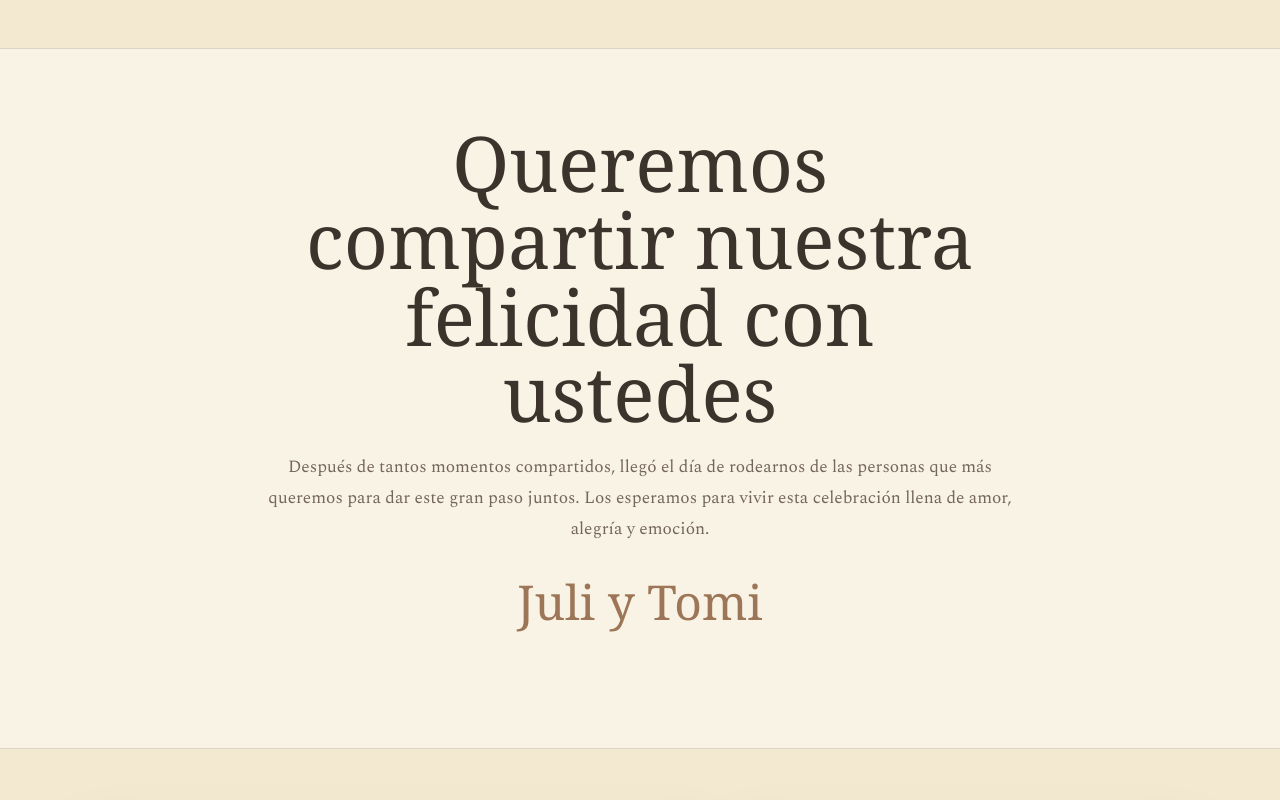
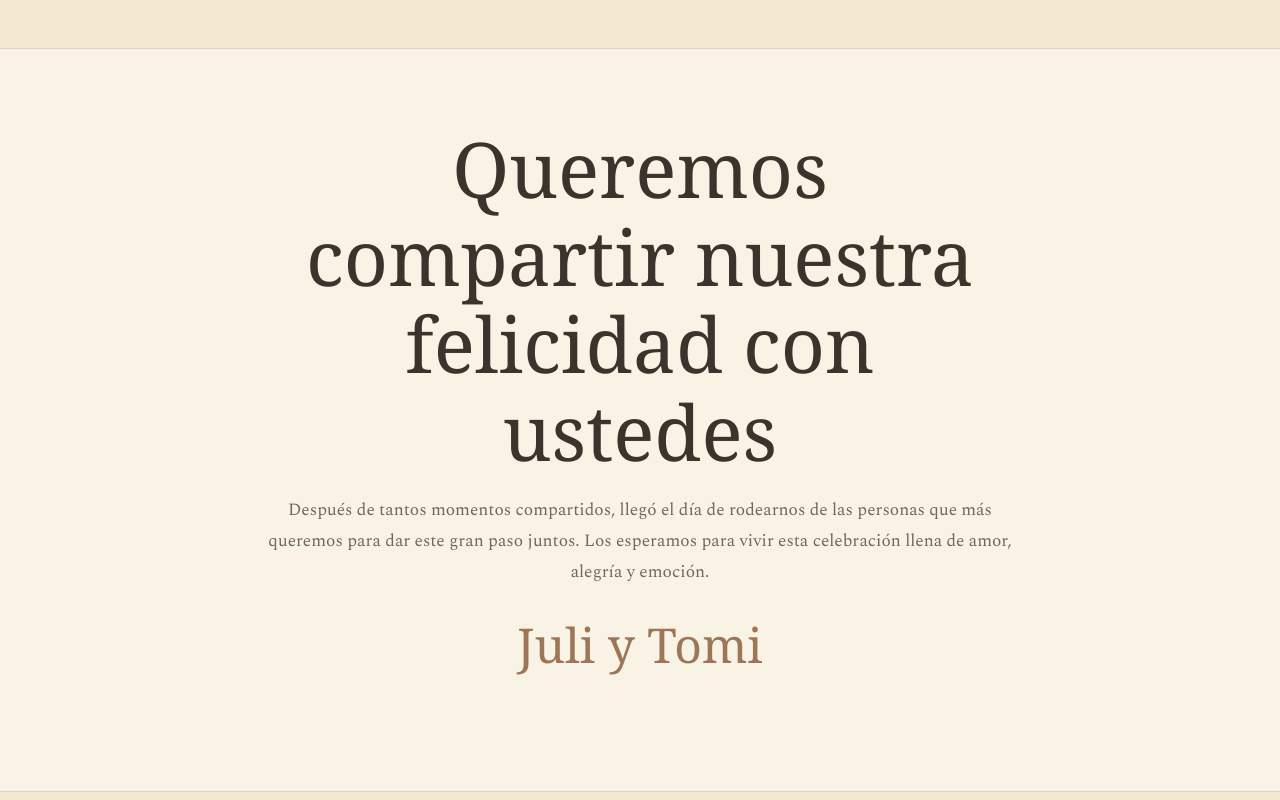
Before and after one commit to juligoro/wedding, a Next.js app: page / in a window 1280 px wide. Shown: the part 720-1520 px from the top of the page. Built offline with nearby package versions, Linux system fonts and the light colour scheme; a web font is replaced by a local one.

Commit message:
Increase landing title line height

```diff
--- a/app/globals.css
+++ b/app/globals.css
@@ -91,7 +91,7 @@ h1 {
   font-family: var(--display-font);
   font-size: clamp(2.8rem, 7.6vw, 6.7rem);
   font-weight: 500;
-  line-height: 0.92;
+  line-height: 1.06;
   letter-spacing: 0;
 }
 
@@ -153,7 +153,7 @@ h1 {
   font-family: var(--display-font);
   font-size: clamp(2.4rem, 6vw, 5.2rem);
   font-weight: 500;
-  line-height: 1;
+  line-height: 1.14;
 }
 
 .section-title p {
```
